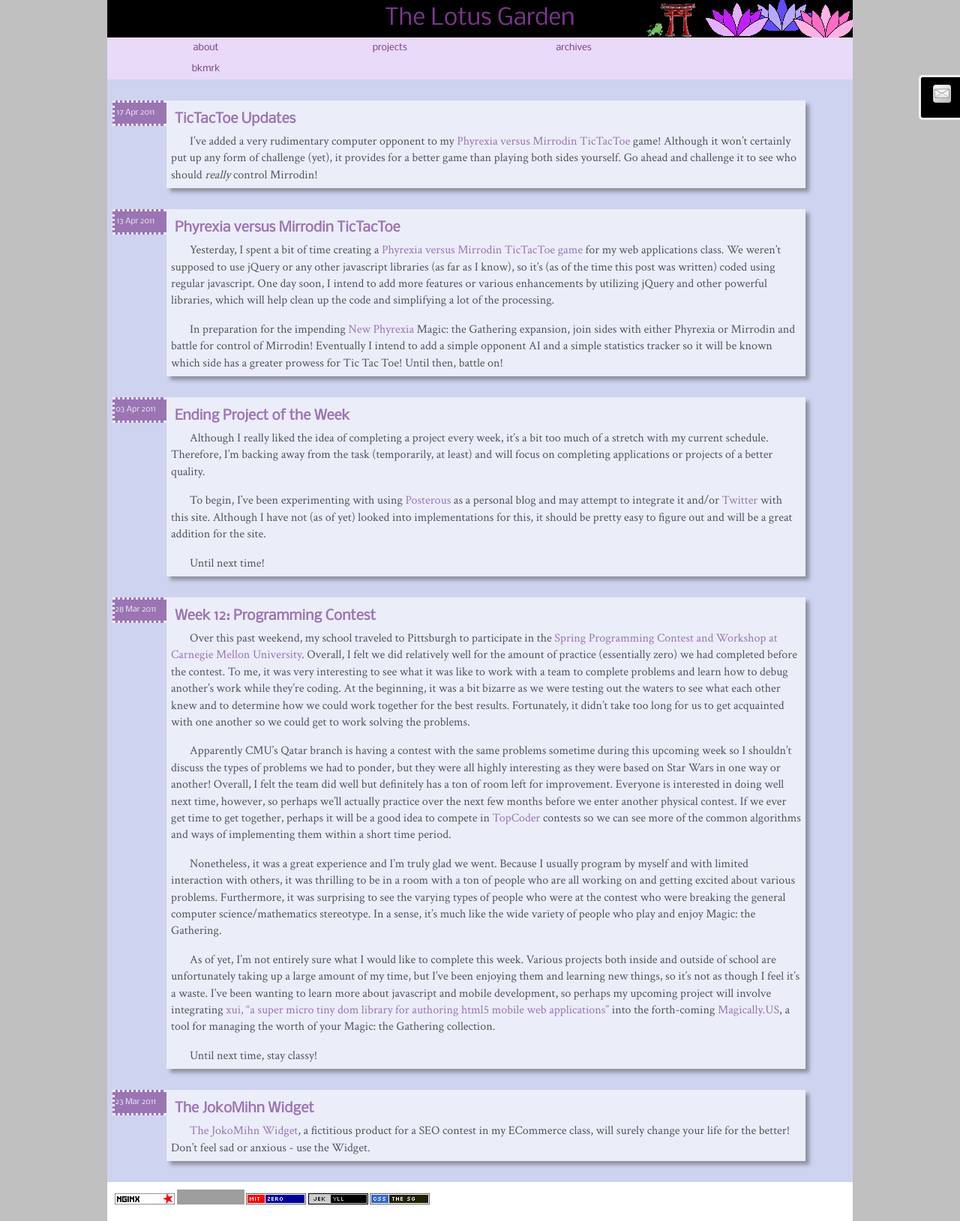
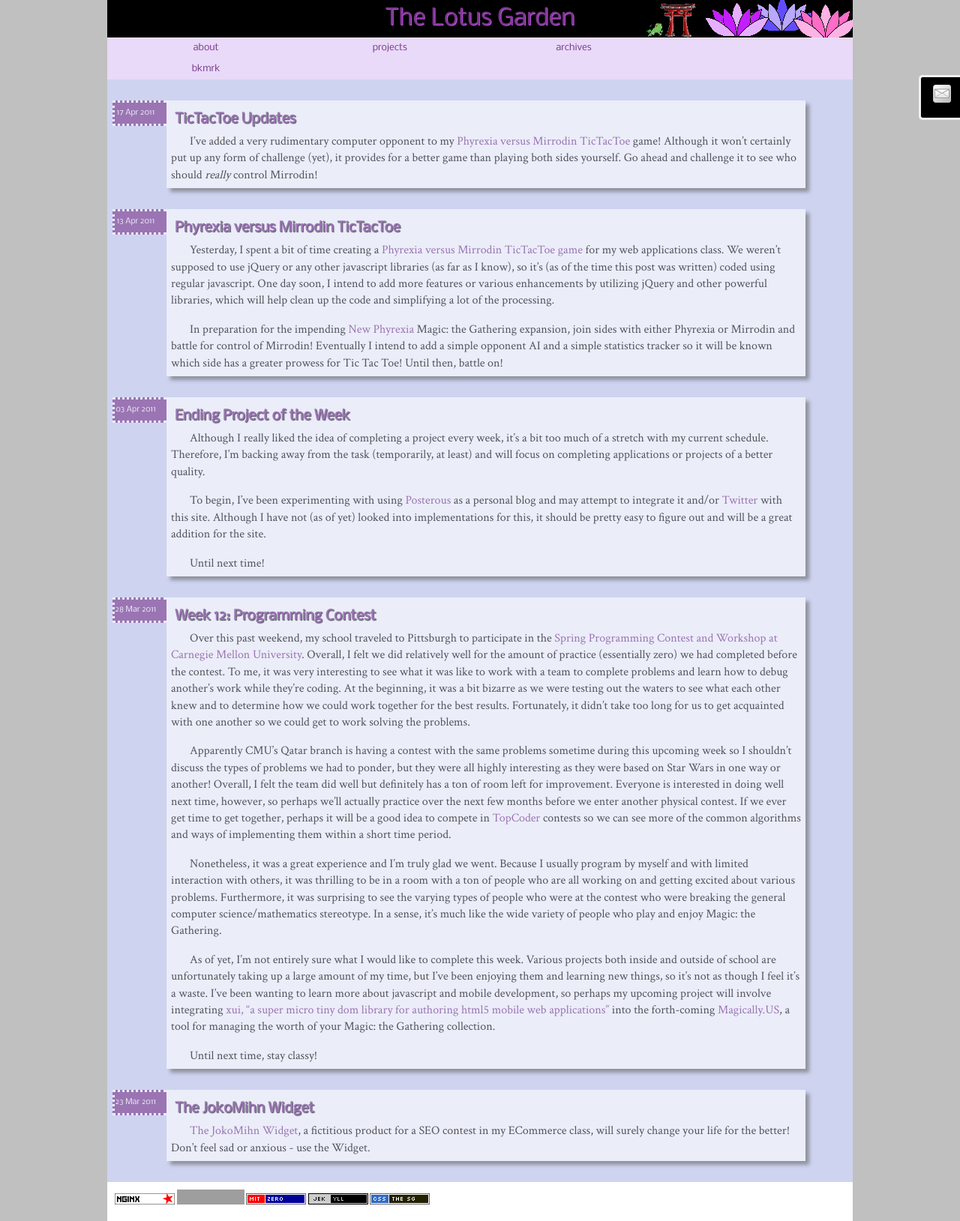
Before and after one commit to kfr2/lotusgarden, a Jekyll site: the page built from index.html, in a window 1280 px wide. Shown: the whole page at 75% size. Built offline with Jekyll 4.4.1, drawn with Linux system fonts in a browser that asks for light colours; grey boxes are pictures that could not be loaded.

Commit message:
added text-shadow to title and post-title

```diff
--- a/style/main.css
+++ b/style/main.css
@@ -42,6 +42,7 @@ code{
 	margin: 0px;
 	line-height: 50px;
 	height: 50px;
+	text-shadow: 1px 1px 1px #D456FF;
 }
 
 #navigation{
@@ -110,6 +111,7 @@ body#projects div#projectsnav {
 	font-weight: bold;
 	font-size: 18px;
 	padding: 5px;
+	text-shadow: 1px 1px 1px #000;
 }
 .post-body{ }
 
```
